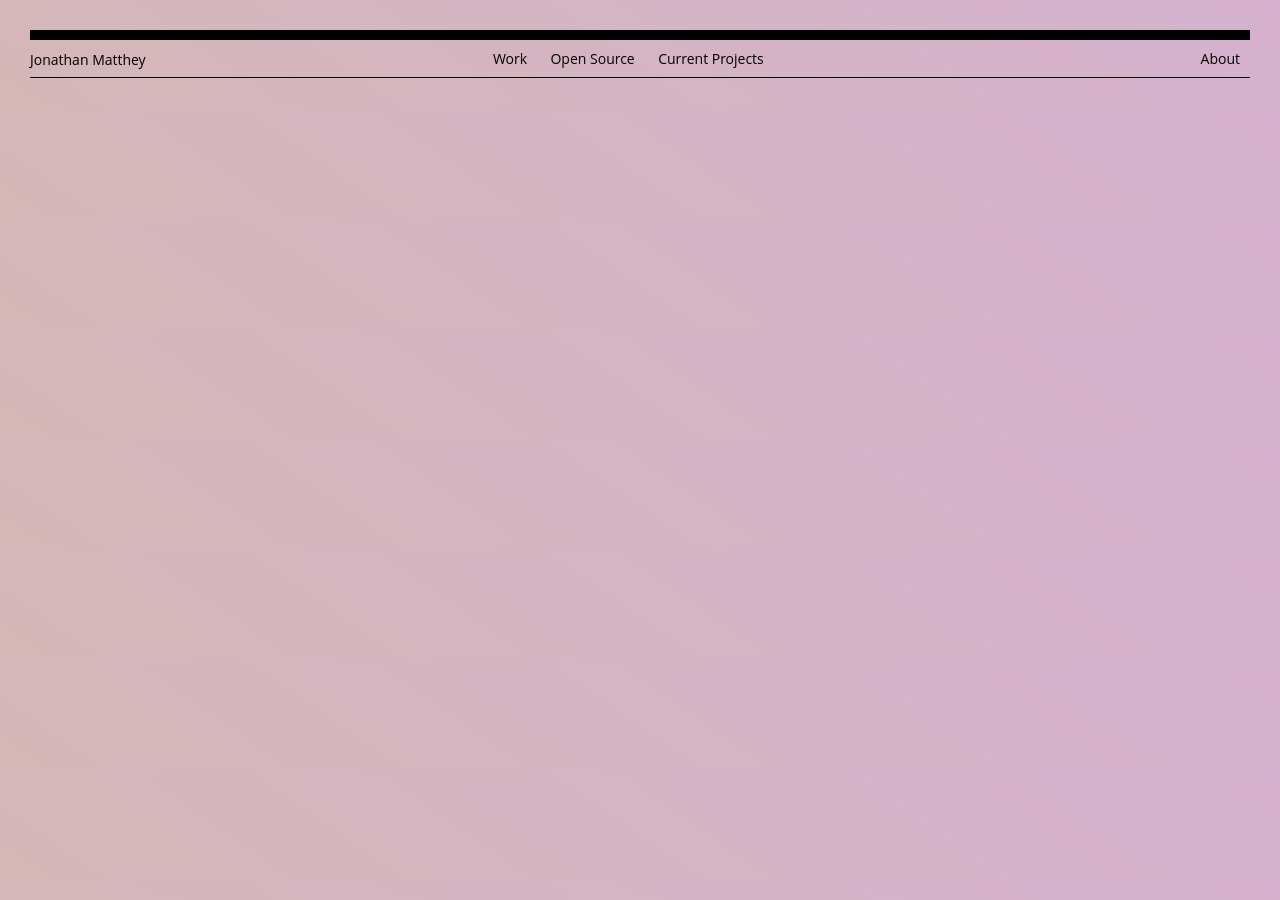
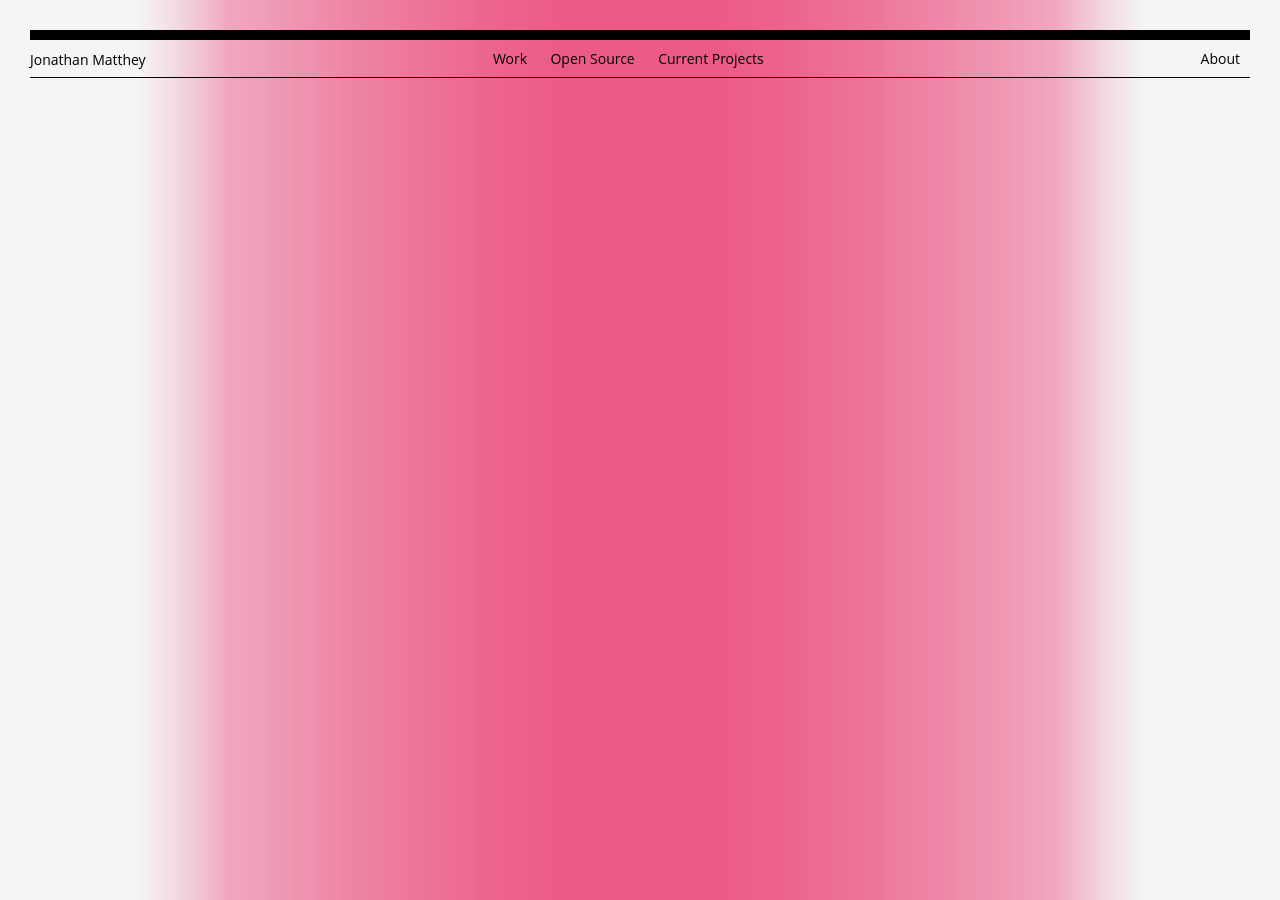
Before and after one commit to przemek-jablonski/sharaquss.github.io, a Jekyll site: the page built from ideas.html, in a window 1280 px wide. Built offline with Jekyll 4.4.1, drawn with Linux system fonts in a browser that asks for light colours.

Commit message:
1px png repeat gradient over color - tests

```diff
--- a/_includes/css/style.css
+++ b/_includes/css/style.css
@@ -287,7 +287,10 @@ td {
     display: none;
 
 
-    background: linear-gradient(215deg, #d5b1cf, #d5b7b7);
+    background: url(img/bg_transparent_1.png) top center repeat-y;
+    background-color: #f5f5f5;
+
+    /*background: linear-gradient(215deg, #d5b1cf, #d5b7b7);*/
     /*background-size: 1200% 1200%;*/
 
     /*-webkit-animation: GradientBackgroundAnimation 45s ease infinite;*/
```
Also changed, not shown: img/bg_transparent_1.png (added), 1 other file.
